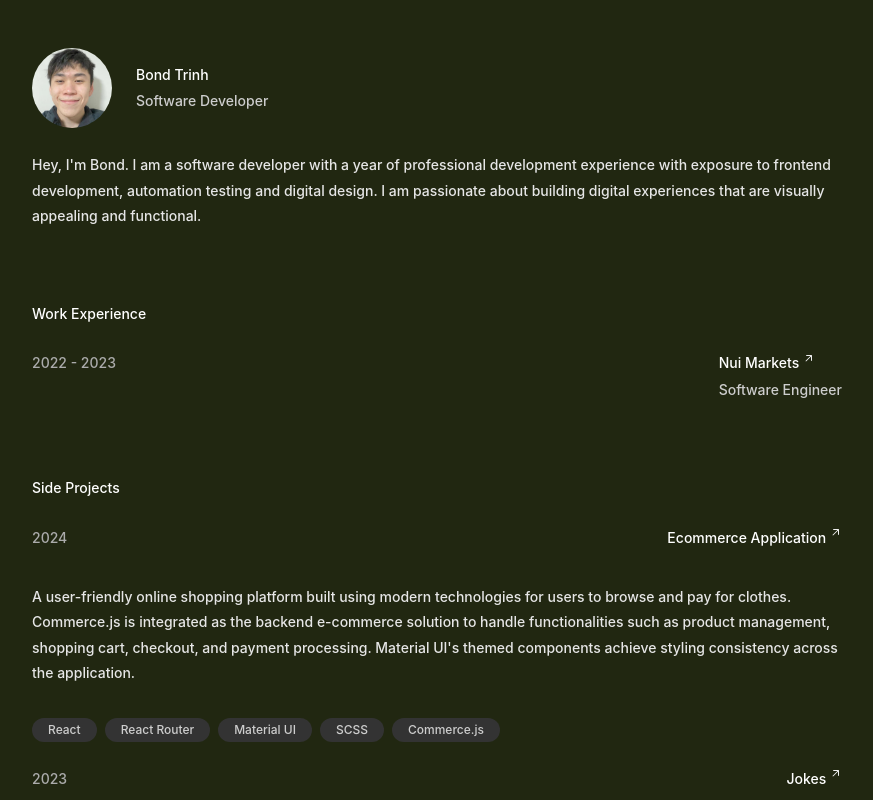
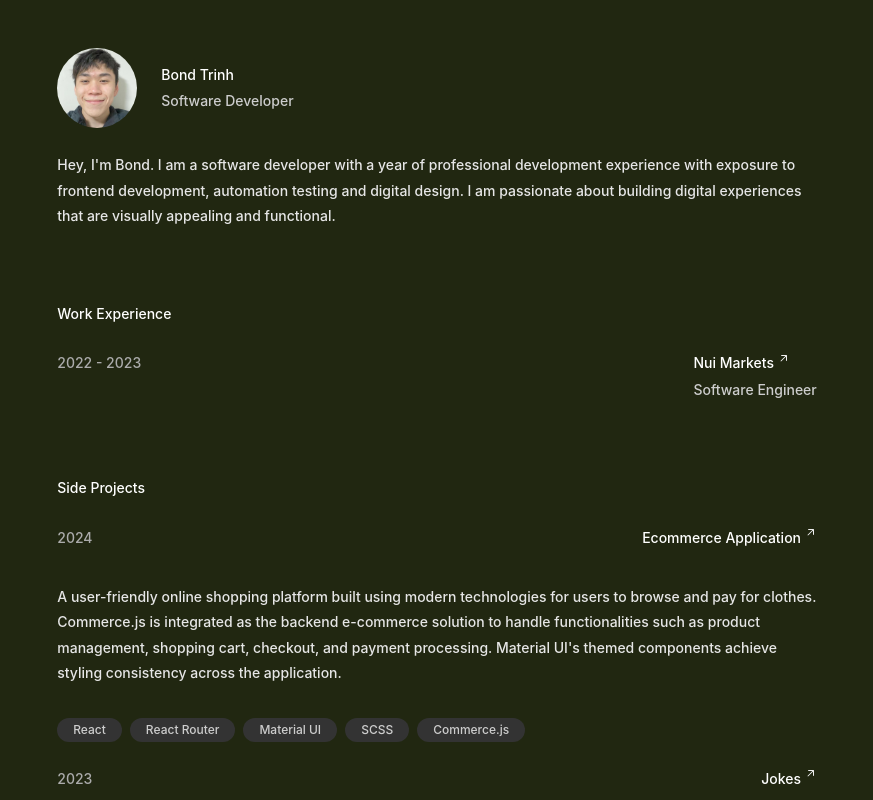
Before and after one commit to trinhbond/personal-portfolio, a React (Create React App) app: page / in a window 1280 px wide. Shown: the top 800 px of the page, without its empty margins (203-1076 px from the left). Built offline with nearby package versions, Linux system fonts and the light colour scheme.

Commit message:
Width change once again

```diff
--- a/src/globals.scss
+++ b/src/globals.scss
@@ -27,7 +27,7 @@
   main,
   footer {
     margin-inline: auto;
-    width: min(85ch, 100%);
+    width: min(80ch, 100%);
   }
 }
 
```
